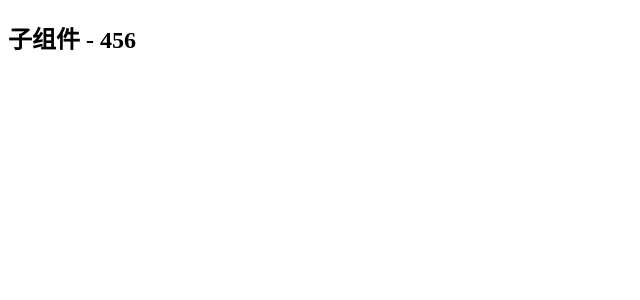
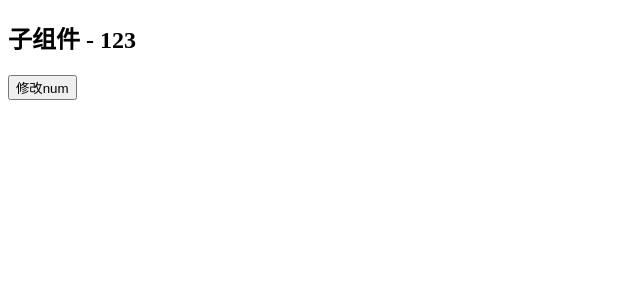
Before and after one commit to hufanglei/react-learn-note, a React (Create React App) app: page / in a window 1280 px wide. Shown: the top 300 px of the page, without its empty margins (0-640 px from the left). Built offline with nearby package versions, Linux system fonts and the light colour scheme.

Commit message:
子组件向父组件传值

```diff
--- a/src/App3.jsx
+++ b/src/App3.jsx
@@ -1,23 +1,41 @@
-import React from 'react';
+import React,{useState} from 'react';
 
 //子组件
 function Child(props){
-    return <h2>子组件 - {props.num}</h2>
+    return (
+        <>
+            <h2>子组件 - {props.num}</h2>
+            <button onClick={()=> props.setNum(789)}>修改num</button>
+        </>
+    )
 }
 
 //父组件
 function Father(props){
     console.log(props.num)
-    return <Child num={props.num} />
+    return <Child num={props.num} setNum={props.setNum} />
 }
 
 //顶级组件
 const App3 = () => {
+    const[num,setNum] = useState(123)
+    //提供给子组件用来修改num的函数
+    // const changeNumFn = () => setNum(456)
+    // const changeNumFn = (arg) => console.log(arg)
+    // const changeNumFn = (arg) => setNum(arg)
+
     return (
         <div>
-            <Father num={456}/>
+            {/*<Father num={num} changeNumFn={changeNumFn}></Father>*/}
+            <Father num={num} setNum={setNum}></Father>
         </div>
     );
 };
 
 export default App3;
+
+/**
+ * 无论是 vue 小程序 还是 react，所谓的子传父，
+ * 真实的在干活的是 父组件
+ *
+ */
```
